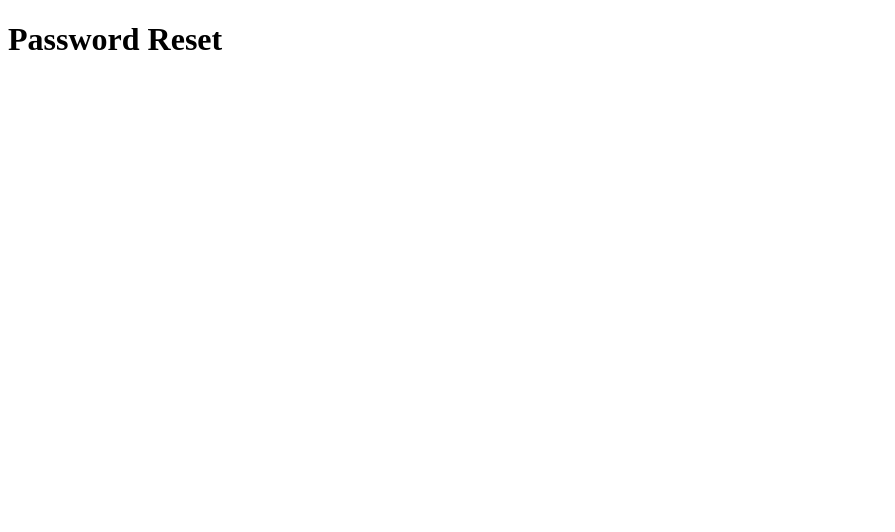
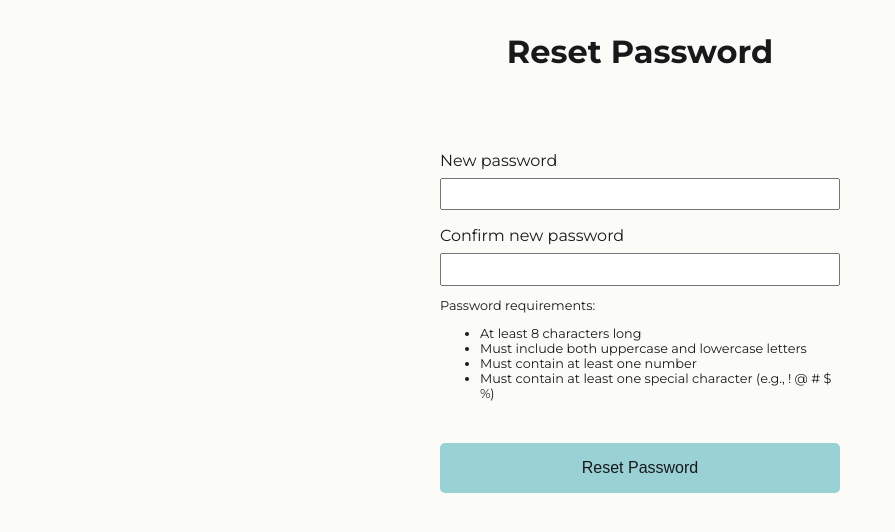
Before and after one commit to louiseka/password-reset, a React (Vite) app: page / in a window 1280 px wide. Shown: the top 532 px of the page, without its empty margins (0-895 px from the left). Built offline with nearby package versions, Linux system fonts and the light colour scheme.

Commit message:
Creating form

```diff
--- a/src/App.tsx
+++ b/src/App.tsx
@@ -1,9 +1,32 @@
+import "./index.css"
+
 function App() {
 
 
   return (
     <>
-      <h1> Password Reset</h1>
+      <h1> Reset Password</h1>
+
+      <form>
+        <fieldset>
+          <label htmlFor="new-password">New password</label>
+          <input type="password" name="new-password" id="new-password" aria-describedby="password-requirements"></input>
+
+          <label htmlFor="confirm-password">Confirm new password</label>
+          <input type="password" name="confirm-password" id="confirm-password" aria-describedby="password-requirements"></input>
+        </fieldset>
+        <div className="req-section" id="password-requirements" aria-live="polite">
+          <p>Password requirements:</p>
+          <ul>
+            <li>At least 8 characters long</li>
+            <li>Must include both uppercase and lowercase letters</li>
+            <li>Must contain at least one number</li>
+            <li>Must contain at least one special character (e.g., ! @ # $ %)</li>
+          </ul>
+        </div>
+
+        <button type="submit">Reset Password</button>
+      </form>
     </>
   )
 }
```
